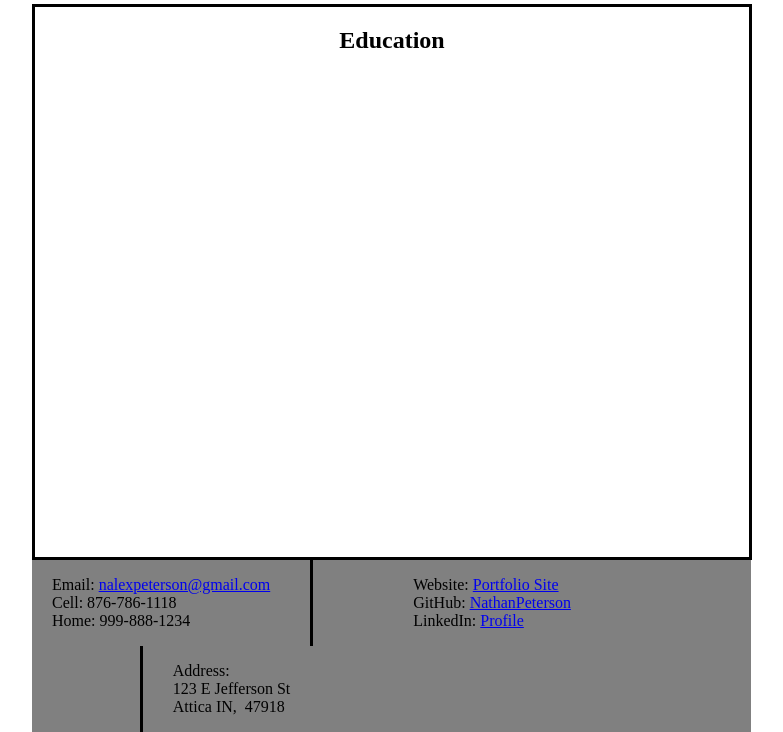
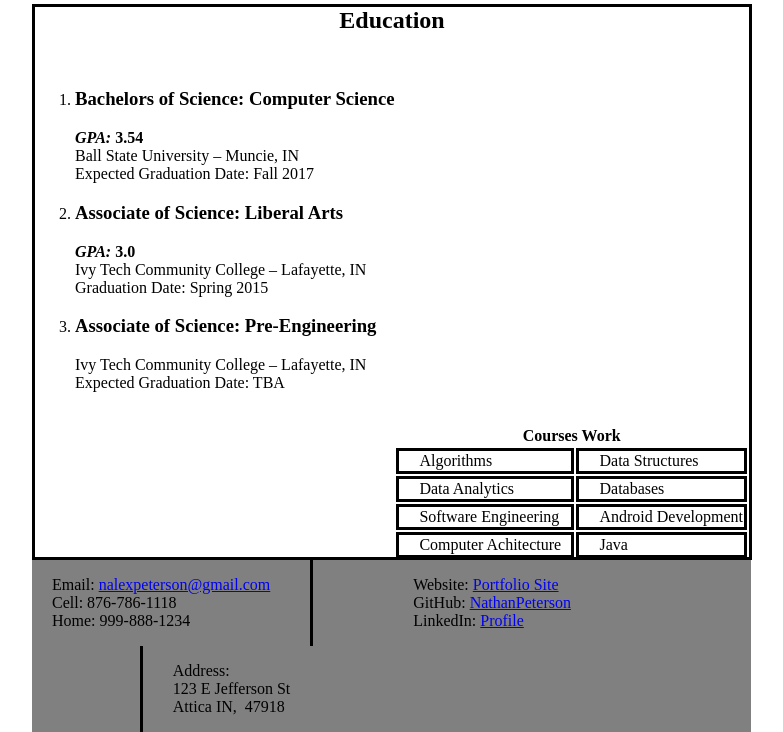
Before and after one commit to NathanPeterson/Resume, a plain HTML site: page index.html in a window 1280 px wide. Both pictures are taken after a click on the item "Education". Shown: the part 128-860 px from the top of the page, without its empty margins (288-1071 px from the left). Drawn offline with nearby package versions, Linux system fonts and the light colour scheme.

Commit message:
Add Education Content

```diff
--- a/index.html
+++ b/index.html
@@ -27,36 +27,209 @@
     </header>
 
     <section>
+      <!-- About Section -->
       <div class="hidden" id="about">
         <h2>About Me</h2>
+        <img src="./assets/headshot.png" alt="Headshot" height="200px" width="200px" style="border-radius: 50%; float: left; margin-right: 50px;">
+        <p>My name is Nathan Peterson.</p>
+
       </div>
 
+      <!-- Education Section -->
       <div class="hidden" id="education">
         <h2>Education</h2>
+        <ol style="display:inline-block">
+          <li>
+            <p>
+                <h3>Bachelors of Science: Computer Science</h3>
+                <strong><em>GPA: </em>3.54</strong><br/>
+                Ball State University – Muncie, IN<br>
+                Expected Graduation Date: Fall 2017
+              </p>
+          </li>
+          <li>
+            <p>
+              <h3>Associate of Science: Liberal Arts</h3>
+              <strong><em>GPA: </em>3.0</strong><br/>
+              Ivy Tech Community College – Lafayette, IN<br/>
+              Graduation Date: Spring 2015
+            </p>
+          </li>
+          <li>
+            <p>
+              <h3>Associate of Science: Pre-Engineering</h3>
+              Ivy Tech Community College – Lafayette, IN<br/>
+              Expected Graduation Date: TBA
+            </p>
+          </li>
+        </ol>
+
+        <div class="courseWork" style="display:inline-block; float: right;">
+          <table>
+            <thead>
+              <th colspan="2">Courses Work</th>
+            </thead>
+            <tbody style="border:solid 2px;">
+              <tr>
+                <td>
+                  Algorithms
+                </td>
+                <td>
+                  Data Structures
+                </td>
+              </tr>
+              <tr>
+                <td>
+                  Data Analytics
+                </td>
+                <td>
+                  Databases
+                </td>
+              </tr>
+              <tr>
+                <td>
+                  Software Engineering
+                </td>
+                <td>
+                  Android Development
+                </td>
+              </tr>
+              <tr>
+                <td>
+                  Computer Achitecture
+                </td>
+                <td>
+                  Java
+                </td>
+              </tr>
+              <tr>
+                <td>
+                  MATLAB
+                </td>
+                <td>
+                  C++
+                </td>
+              </tr>
+              <tr>
+                <td>
+                  C
+                </td>
+                <td>
+                  Arduino
+                </td>
+              </tr>
+              <tr>
+                <td>
+                  College Algebra
+                </td>
+                <td>
+                  Engineering Design
+                </td>
+              </tr>
+              <tr>
+                <td>
+                  Calculus I
+                </td>
+                <td>
+                  Calculus II
+                </td>
+              </tr>
+              <tr>
+                <td>
+                  Discrete Math
+                </td>
+                <td>
+                  Chemistry I
+                </td>
+              </tr>
+              <tr>
+                <td>
+                  Statistics
+                </td>
+                <td rowspan="2">
+                  Trigonometry and<br/>
+                  Analytic Geometry
+                </td>
+              </tr>
+
+              <tr>
+                <td>Theory of Computation</td>
+                  <!-- Occupied by previous row -->
+              </tr>
+
+              <tr>
+                <td colspan="2">
+                Geometric Modeling for Visualization
+                </td>
+              </tr>
+
+
+              <tr>
+                <td>
+                  CAD Fundamentals
+                </td>
+                <td>
+                  Intermediate CAD
+                </td>
+              </tr>
+              <tr>
+                <td>
+                  Residential Design
+                </td>
+                <td>
+                  Architectural Design
+                </td>
+              </tr>
+              <tr>
+                <td>
+                  Materials & Processes
+                </td>
+                <td>
+                  Mechanics
+                </td>
+              </tr>
+              <tr>
+                <td>
+                  Ethics
+                </td>
+                <td>
+                  Latin
+                </td>
+              </tr>
+            </tbody>
+          </table>
+        </div>
       </div>
 
+      <!-- Work Section -->
       <div class="hidden" id="workExperience">
         <h2>Work Experience</h2>
       </div>
 
+      <!-- Project Section -->
       <div class="hidden" id="projects">
         <h2>Projects</h2>
       </div>
 
+      <!-- Skills Section -->
       <div class="hidden" id="skills">
         <h2>Skills</h2>
       </div>
 
+      <!-- Other Section -->
       <div class="hidden" id="other">
         <h2>Accomplishments and Volunteer Work</h2>
       </div>
 
+      <!-- PDF Section -->
       <div class="hidden" id="pdf">
         <h2><a target="_blank" href="./assets/resume.pdf">PDF Version Of Resume</a></h2>
         <object data="./assets/resume.pdf" type="application/pdf" style="height: 475px; width: 100%;">
+          <param name="view" value="fitW"
           <p>Link to PDF Version<a href="./assets/resume.pdf">to the PDF!</a></p>
         </object>
       </div>
+
     </section>
     <footer>
       <div class="contact">
--- a/resume.css
+++ b/resume.css
@@ -80,3 +80,12 @@ section h2{
   display: inline-block;
   padding-right:20px;
 }
+
+#about{
+  word-wrap: break-word;
+}
+
+#education td{
+  padding-left: 20px;
+  border: solid;
+}
```
Also changed, not shown: assets/headshot.png (added).
